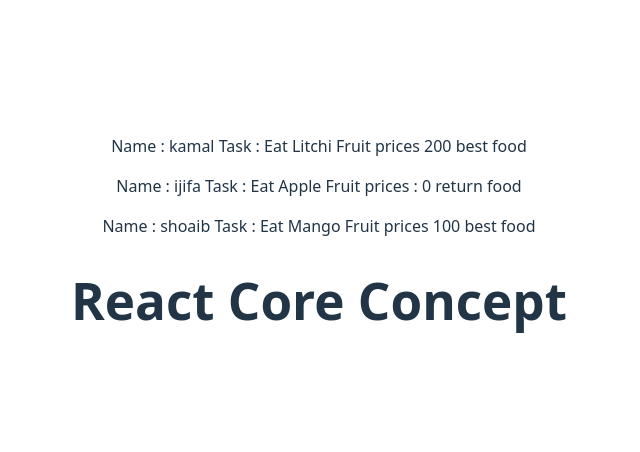
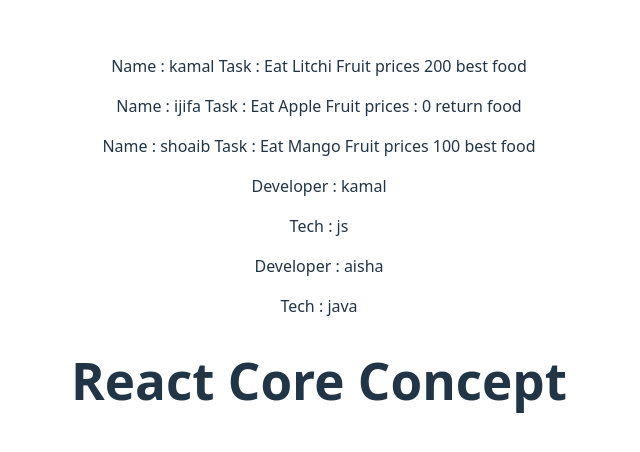
Before and after one commit to kamalcodezen/react-first-app, a React (Vite) app: page / in a window 1280 px wide. Shown: the part 160-612 px from the top of the page, without its empty margins (321-961 px from the left). Built offline with nearby package versions, Linux system fonts and the light colour scheme.

Commit message:
react practic e basic

```diff
--- a/src/App.jsx
+++ b/src/App.jsx
@@ -15,9 +15,18 @@ function App() {
   const price = 200;
   return (
     <>
-      <Fruit name="kamal" task="Eat Litchi" isEating={true} price={price}> </Fruit>
-      <Fruit name="ijifa" task="Eat Apple " isEating={false} > </Fruit>
-      <Fruit name="shoaib" task="Eat Mango" isEating={true} price="100"> </Fruit>
+      <Fruit name="kamal" task="Eat Litchi" isEating={true} price={price}>
+        {" "}
+      </Fruit>
+      <Fruit name="ijifa" task="Eat Apple " isEating={false}>
+        {" "}
+      </Fruit>
+      <Fruit name="shoaib" task="Eat Mango" isEating={true} price="100">
+        {" "}
+      </Fruit>
+
+      <Developer name="kamal" tech="js"/>
+      <Developer name="aisha" tech="java"/>
 
       {/* <ToDo
       task="Learn React"
@@ -66,6 +75,15 @@ function App() {
       <Person></Person>
       <Pet></Pet> */}
     </>
+  );
+}
+
+function Developer(Props) {
+  return (
+    <div>
+      <p>Developer : {Props.name}</p>
+      <p>Tech : {Props.tech}</p>
+    </div>
   );
 }
 
```
